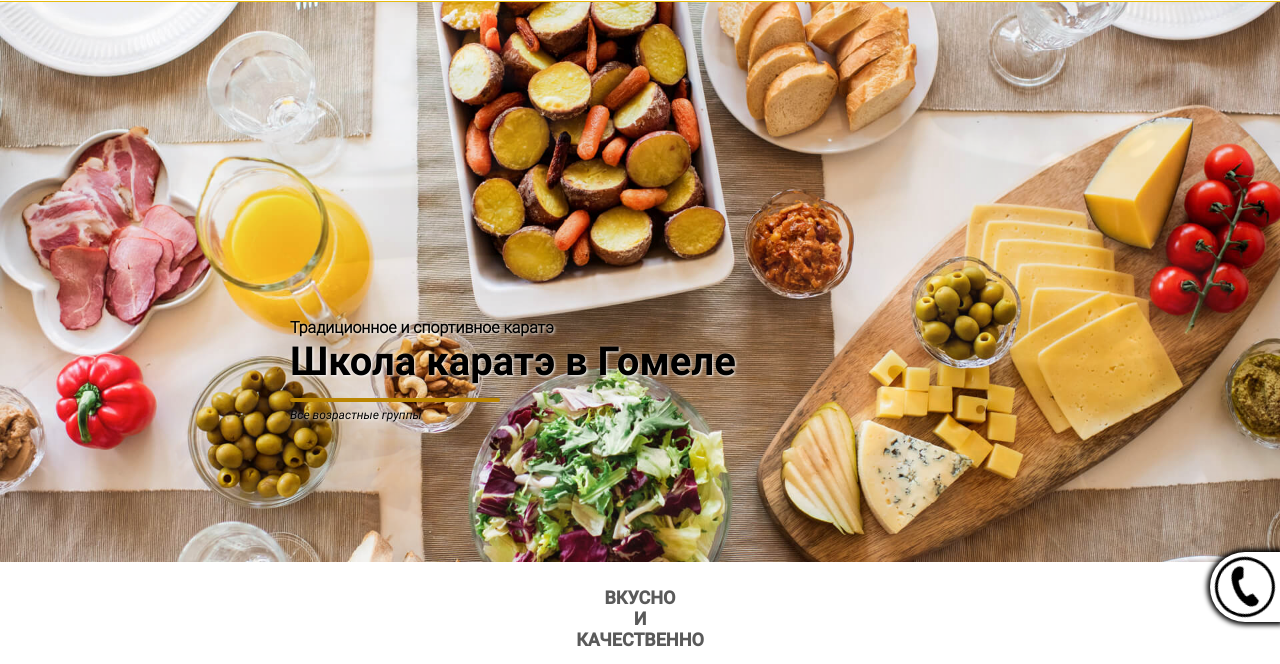
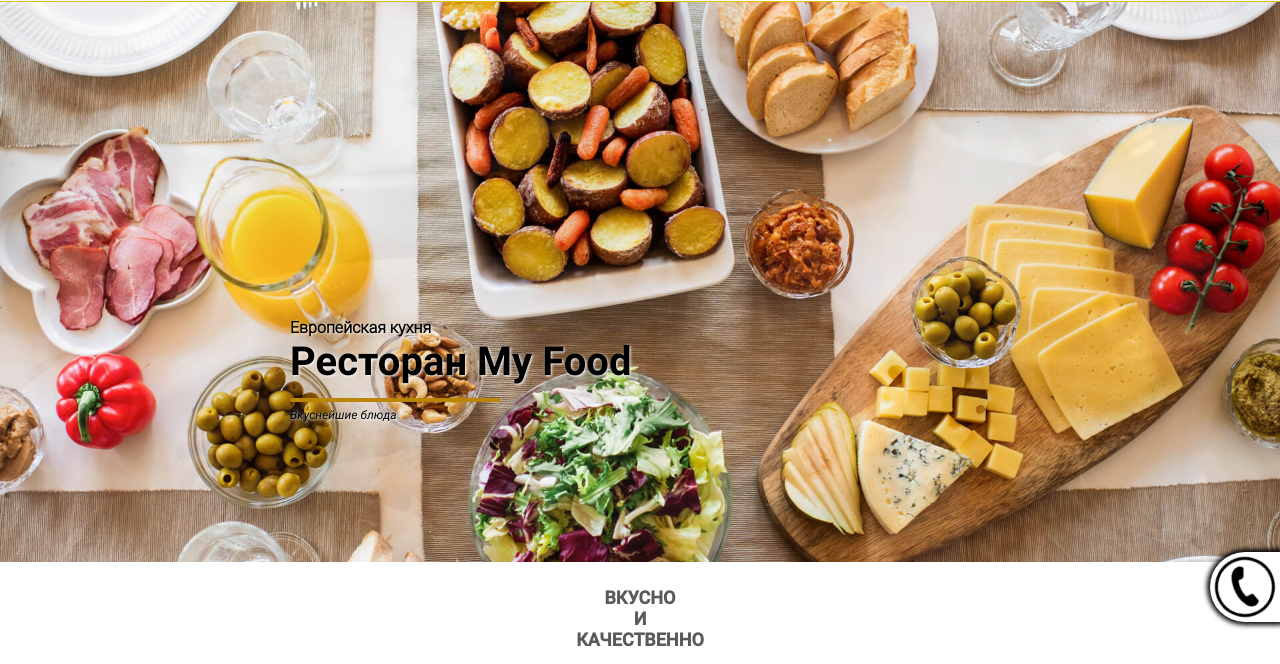
Before and after one commit to test-github-001/slider-js, a plain HTML site: page index.html in a window 1280 px wide. Shown: the part 78-742 px from the top of the page. Drawn offline with Linux system fonts and the light colour scheme.

Commit message:
Update index.html

```diff
--- a/index.html
+++ b/index.html
@@ -67,10 +67,10 @@
                 <div class="slide-img" style="background-image: url(./src/images/slider/slid_7.jpg)"></div>
 
                 <div class="container slider-text-box">
-                    <h1>Школа каратэ <nobr>в Гомеле</nobr></h1>
-                    <h2>Традиционное и спортивное каратэ</h2>
+                    <h1>Ресторан <nobr>My Food</nobr></h1>
+                    <h2>Европейская кухня</h2>
                     <div class="main-slider-red-line"></div>
-                    <span>Все возрастные группы</span>
+                    <span>Вкуснейшие блюда</span>
                 </div>
             </div>
 
```
